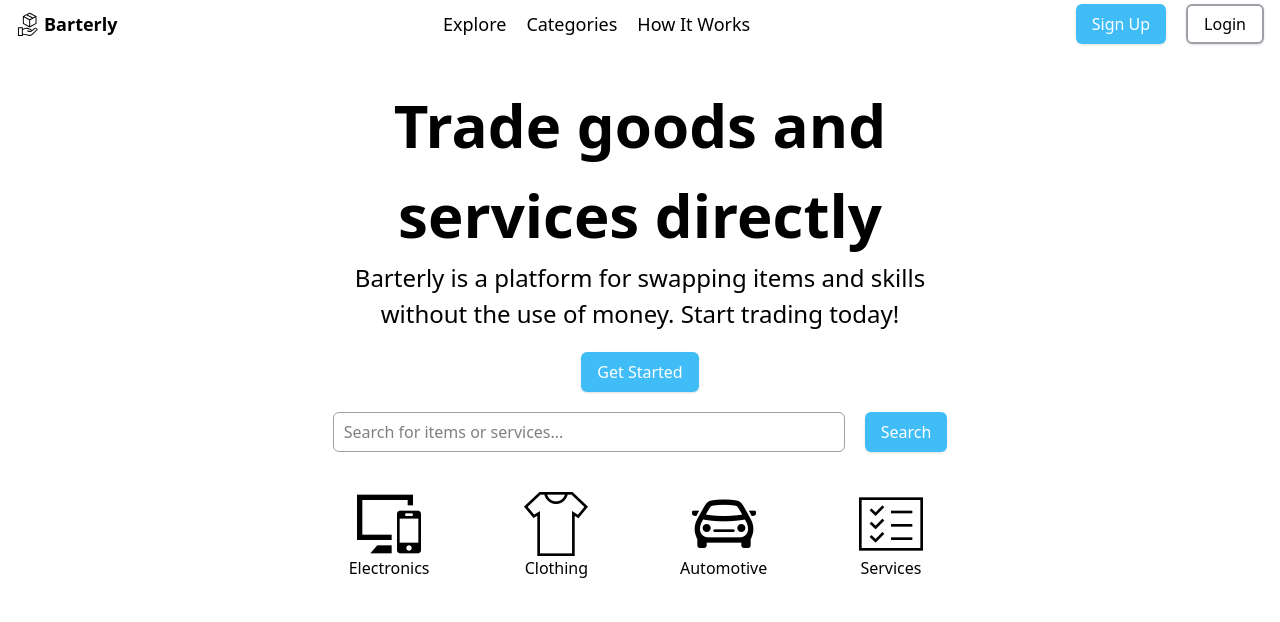
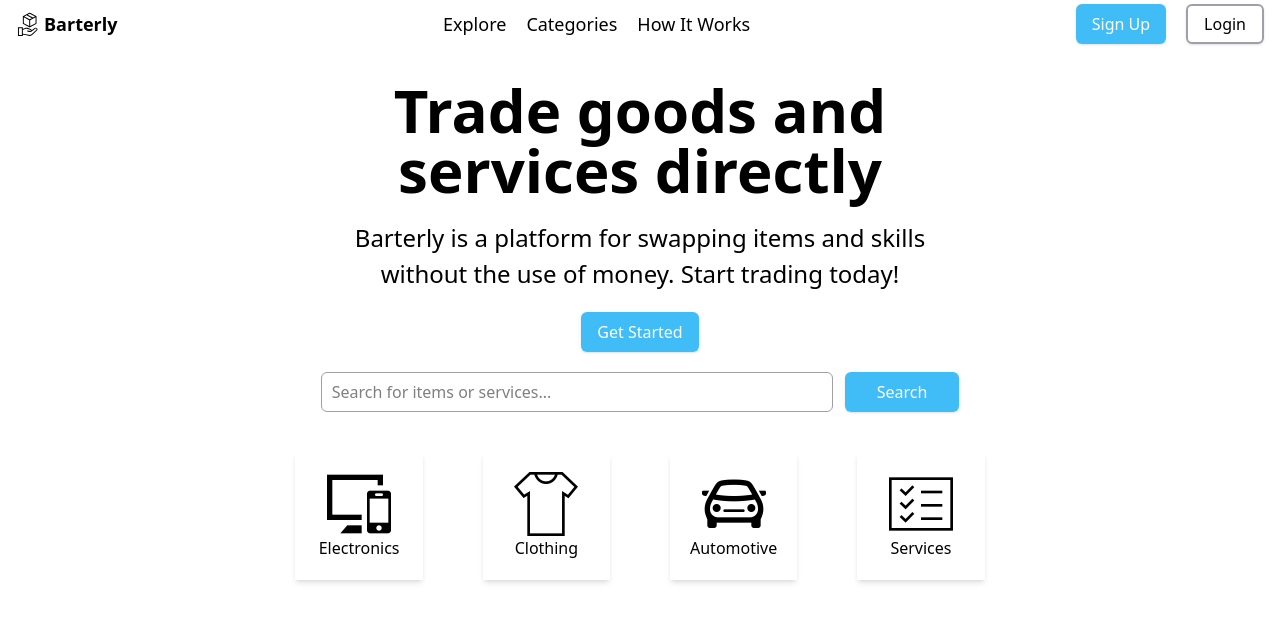
Before and after one commit to AlexKT1022/barterly-frontend, a React (Vite) app: page / in a window 1280 px wide. Shown: the top 622 px of the page. Built offline with nearby package versions, Linux system fonts and the light colour scheme.

Commit message:
all buttons have been converted to react-links. currently no destinations. minor css changes

```diff
--- a/src/index.css
+++ b/src/index.css
@@ -53,3 +53,7 @@ h2 {
 #home-search {
   padding-left: 10px;
 }
+
+.cat-items {
+
+}
--- a/src/pages/Homepage.jsx
+++ b/src/pages/Homepage.jsx
@@ -1,46 +1,72 @@
+import { Link } from "react-router";
+
 const Homepage = () => {
   return (
     <>
       <div className="flex flex-col justify-center items-center mx-auto">
-        <h1 className="font-bold w-lg text-center">
+        <h1 className="font-bold w-lg text-center text-base/15 mb-5">
           Trade goods and services directly
         </h1>
         <h2 className="text-center w-xl mb-5">
           Barterly is a platform for swapping items and skills without the use
           of money. Start trading today!
         </h2>
+        <Link to="">
           <button className="px-4 h-10 rounded-md bg-sky-500/75 text-white transition-colors duration-300 hover:bg-sky-700 shadow-sm mb-5">
             Get Started
           </button>
+        </Link>
         <div className="mb-10">
           <form>
             <input
-              className="w-lg h-10 rounded-md border-1 border-zinc-400 mr-5"
+              className="w-lg h-10 rounded-md border-1 border-zinc-400 mr-3"
               placeholder="Search for items or services..."
               id="home-search"
             ></input>
-            <button className="px-4 h-10 rounded-md bg-sky-500/75 text-white transition-colors duration-300 hover:bg-sky-700 shadow-sm">
+            <Link to="">
+              <button className="px-8 h-10 rounded-md bg-sky-500/75 text-white transition-colors duration-300 hover:bg-sky-700 shadow-sm">
                 Search
               </button>
+            </Link>
           </form>
         </div>
-        <div className="grid grid-cols-4 gap-20">
+        <div className="grid grid-cols-4 gap-15">
+          <Link
+            to=""
+            className="p-5 shadow-md hover:shadow-xl transition-all duration-300"
+          >
             <div className="flex flex-col justify-center items-center">
               <img src="src\assets\electronics.png"></img>
               <p>Electronics</p>
             </div>
+          </Link>
+          <Link
+            to=""
+            className="p-5 shadow-md hover:shadow-xl transition-all duration-300"
+          >
             <div className="flex flex-col justify-center items-center">
               <img src="src\assets\clothing.png"></img>
               <p>Clothing</p>
             </div>
+          </Link>
+          <Link
+            to=""
+            className="p-5 shadow-md hover:shadow-xl transition-all duration-300"
+          >
             <div className="flex flex-col justify-center items-center">
               <img src="src\assets\automotive.png"></img>
               <p>Automotive</p>
             </div>
+          </Link>
+          <Link
+            to=""
+            className="p-5 shadow-md hover:shadow-xl transition-all duration-300"
+          >
             <div className="flex flex-col justify-center items-center">
               <img src="src\assets\services.png"></img>
               <p>Services</p>
             </div>
+          </Link>
         </div>
       </div>
     </>
```
Lines whose indentation alone changed are shown as unchanged.
